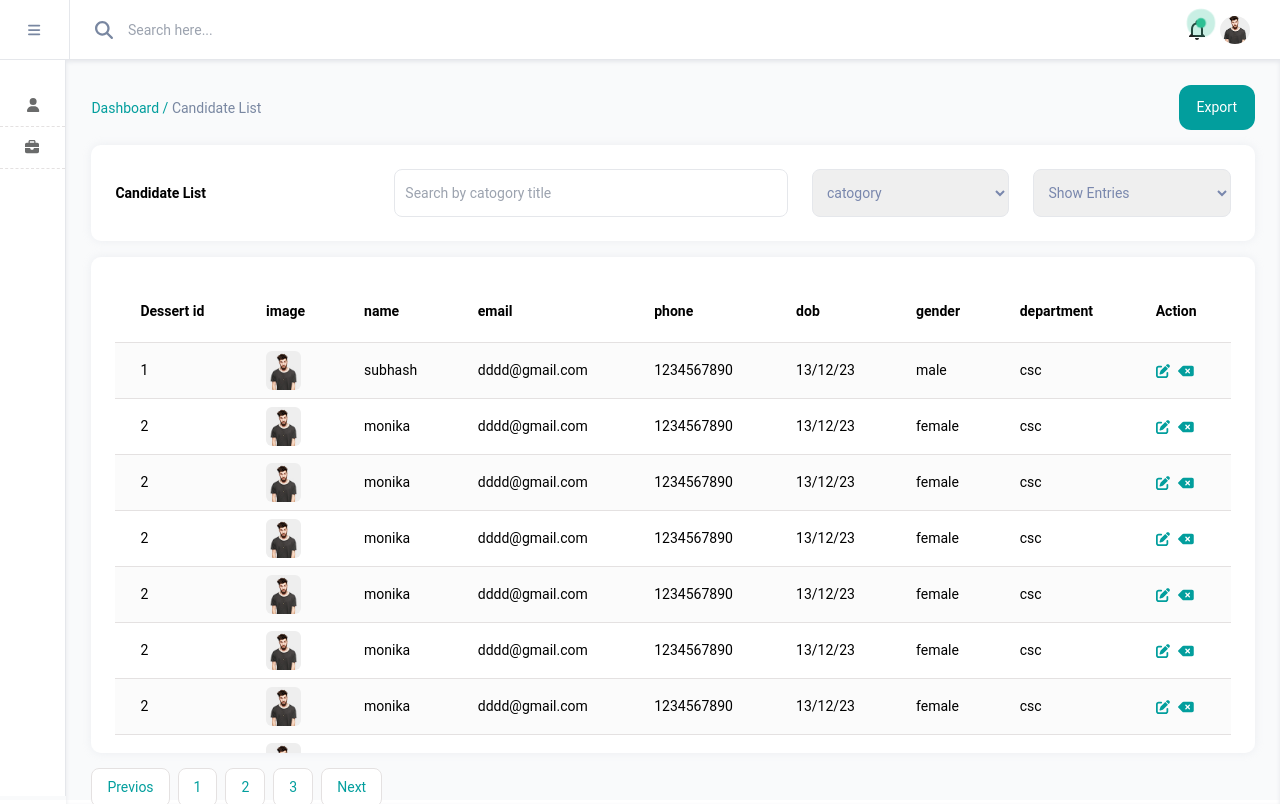
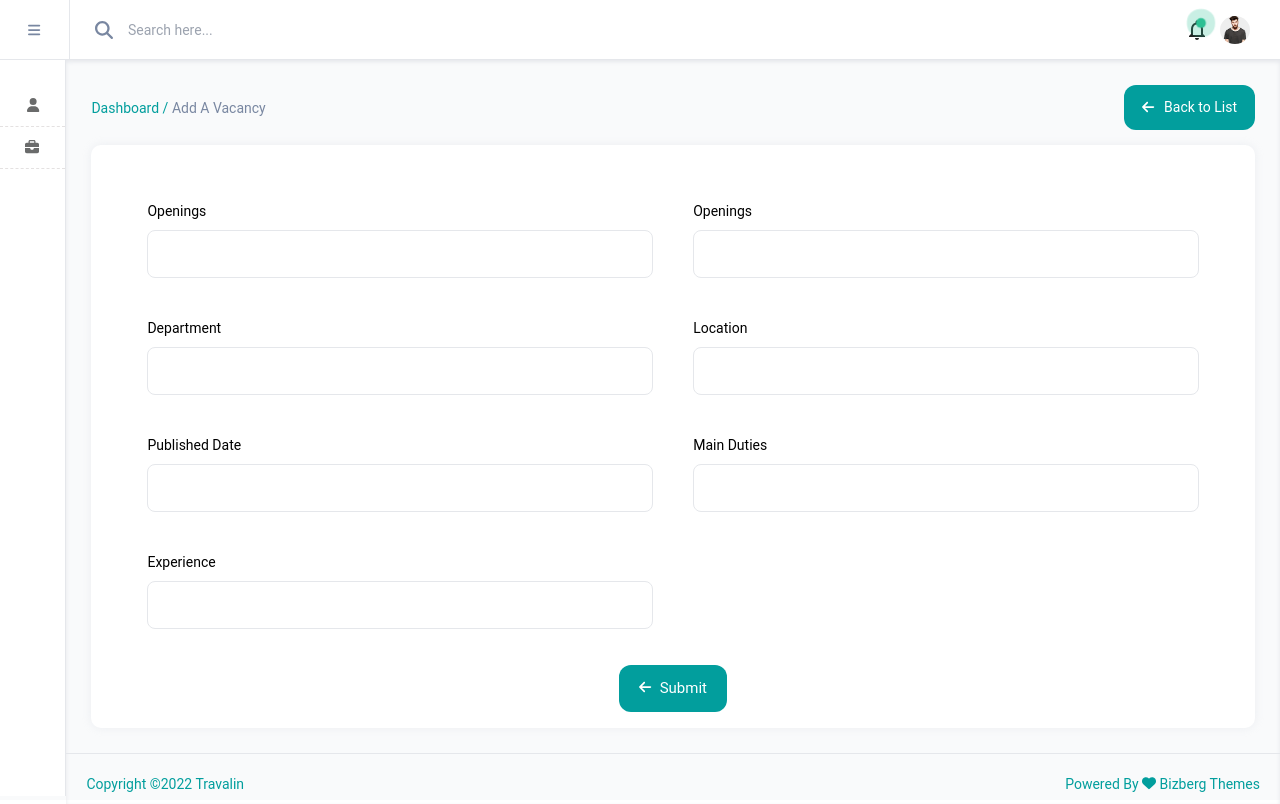
Before and after one commit to subhash-converse/tour-web, a React (Create React App) app: page /addvacancy in a window 1280 px wide. Built offline with nearby package versions, Linux system fonts and the light colour scheme; a web font is replaced by a local one.

Commit message:
candidate,vacancy,add vacancy

```diff
--- a/src/App.css
+++ b/src/App.css
@@ -201,3 +201,8 @@ tr:nth-child(even){
   .anchor-tag:hover{
 color: #0d6efd;;
   }
+  .add-vacancy-form{
+    box-shadow: 0 0 10px 0 rgb(183 192 206/20%);
+    border-radius: 10px;
+    background-color: white;
+  }
--- a/src/Components/addJob.tsx
+++ b/src/Components/addJob.tsx
@@ -1,23 +1,30 @@
 import { faArrowLeft } from '@fortawesome/free-solid-svg-icons'
 import { FontAwesomeIcon } from '@fortawesome/react-fontawesome'
 import React from 'react'
+import { Link } from 'react-router-dom'
+import Vacancylist from './vacancy/vacancyList'
+import Vacancytable from './vacancy/vacancyTable'
 
 const Addjovvacancy = () => {
   return (
     <div className='w-full '>
       {/* button */}
-      <div className='w-full pt-8 flex flex-col items-center md:flex-row md:justify-between'>
-        <div className='text-[#029e9d] text-md'>
-          <span>Dashboard</span> / <span className='text-[rgb(35,35,35)]'>All Candidate List</span>
+      <div className='w-full flex flex-col mb-[15px] items-center md:flex-row md:justify-between'>
+        <div className='text-[#029e9d] text-sm'>
+          <a href='#' className='anchor-tag'>Dashboard</a> / <span className='text-[#7987a1]'>Add A Vacancy</span>
         </div>
-        <div className='mt-7 md:mt-0'>
-        <button className='bg-[#029e9d] text-white px-4 py-3 rounded-xl flex gap-2'><span><FontAwesomeIcon icon={faArrowLeft} /></span><span className='text-[15px]'>Back To List</span></button>
+
+        <div className=''>
+        <button className='Export-button'><Link to="/vacancylist">
+          <span><FontAwesomeIcon icon={faArrowLeft} /></span>
+          <span className='pl-[10px]'><Link to="/vacancylist">Back to List</Link> </span></Link>
+          </button>
         </div>
       </div>
 
       {/* add candidate form */}
-      <div className='bg-white py-4' >
-      <form className='w-full grid grid-cols-1 lg:grid-cols-2 px-6  justify-items-center gap-x-6 gap-y-6  mt-10'>
+      <div className=' py-4 add-vacancy-form' >
+      <form className='w-full grid grid-cols-1 lg:grid-cols-2 px-[3.5rem]  justify-items-center gap-x-10 gap-y-10  mt-10'>
 
       <div className='flex flex-col w-full gap-2'>
           <label htmlFor="candidateid" className=''>Openings</label>
--- a/src/Components/candidate/candidateList.tsx
+++ b/src/Components/candidate/candidateList.tsx
@@ -1,6 +1,5 @@
 import { faPlus } from '@fortawesome/free-solid-svg-icons'
 import { FontAwesomeIcon } from '@fortawesome/react-fontawesome'
-import Candidatelist from './candidateTable'
 import * as React from 'react';
 import Button from '@mui/material/Button';
 import Dialog from '@mui/material/Dialog';
@@ -10,6 +9,8 @@ import DialogContentText from '@mui/material/DialogContentText';
 import DialogTitle from '@mui/material/DialogTitle';
 import Slide from '@mui/material/Slide';
 import { TransitionProps } from '@mui/material/transitions';
+import CandidateTable from './candidateTable';
+import {Link} from 'react-router-dom'
 
 
 const Transition = React.forwardRef(function Transition(
@@ -22,7 +23,7 @@ const Transition = React.forwardRef(function Transition(
 });
 
 
-const Createjobvacancy = () => {
+const Candidatelist = () => {
 
   const [open, setOpen] = React.useState(false);
 
@@ -45,7 +46,7 @@ const Createjobvacancy = () => {
         </div>
 
         <div className=''>
-        <button className='Export-button' onClick={handleClickOpen}>Export</button>
+        <button className='Export-button' onClick={handleClickOpen}><Link to="/vacancylist">Export</Link></button>
         </div>
         {/* <div className='mt-7 md:mt-0'>
         <div>
@@ -109,7 +110,7 @@ const Createjobvacancy = () => {
 
       {/* candidate table */}
       <div className=' shadows max-h-[496px] overflow-scroll p-[24px] bg-white mb-[15px]'>
-        <Candidatelist/>
+        <CandidateTable/>
       </div>
 
       {/* pagenation */}
@@ -127,4 +128,4 @@ const Createjobvacancy = () => {
   )
 }
 
-export default Createjobvacancy
+export default Candidatelist
--- a/src/Components/candidate/candidateTable.tsx
+++ b/src/Components/candidate/candidateTable.tsx
@@ -32,14 +32,14 @@ import img from '../images/1.jpg';
   ];
 
 
-const Candidatelist = () => {
+const CandidateTable = () => {
   return (
 
     <div>
 
       <table className='w-full'>
 
-          <tr className='fi bg-white '>
+          <tr className=' bg-white '>
             <th className=''>Dessert id</th>
             <th >image</th>
             <th >name</th>
@@ -72,4 +72,4 @@ const Candidatelist = () => {
   )
 }
 
-export default Candidatelist
+export default CandidateTable
--- /dev/null
+++ b/src/Components/routing.tsx
@@ -0,0 +1,20 @@
+import React from 'react';
+import { BrowserRouter as Router, Route, Routes } from 'react-router-dom';
+import Candidatelist from './candidate/candidateList';
+import Vacancylist from './vacancy/vacancyList';
+import Addjovvacancy from './addJob';
+
+
+const Routing = () => {
+  return (
+   <Router>
+    <Routes>
+        <Route path='/' element={<Candidatelist/>}/>
+        <Route path='/vacancylist' element={<Vacancylist/>}/>
+        <Route path='/addvacancy' element={<Addjovvacancy/>}/>
+    </Routes>
+   </Router>
+  )
+}
+
+export default Routing
--- a/src/Components/sideNavbar.tsx
+++ b/src/Components/sideNavbar.tsx
@@ -4,32 +4,32 @@ import { FontAwesomeIcon } from '@fortawesome/react-fontawesome';
 import { faBars, faBell, faBriefcase, faHeart, faMagnifyingGlass, faMinus, faUser, faXmark } from '@fortawesome/free-solid-svg-icons';
 import { Avatar } from '@mui/material';
 import "../App.css"
-import PersonOutlineIcon from '@mui/icons-material/PersonOutline';
 import ExpandMoreIcon from '@mui/icons-material/ExpandMore';
 import ExpandLessIcon from '@mui/icons-material/ExpandLess';
-import Allcandidate from './candidate/candidateList';
 import NotificationsNoneIcon from '@mui/icons-material/NotificationsNone';
 import img from '../Components/images/1.jpg';
-import Vacancylist from './vacancy/vacancyList';
-import Addjovvacancy from './addJob';
+import Routing from './routing';
+import {Link} from 'react-router-dom';
+
 
 
 
 const Sidenavbar = () => {
-  const [isListVisible, setIsListVisible] = useState(false);
-  const [isCareerVisible, setIsCareerVisible] = useState(false);
-  const [listButtonColor, setListButtonColor] = useState('black');
+  const [userListVisible, setUserListVisible] = useState(false);
+  const [CareerListVisible, setCareerListVisible] = useState(false);
+  const [userButtonColor, setUserButtonColor] = useState('black');
   const [careerButtonColor, setCareerButtonColor] = useState('black');
   const [navVisible,setNavVisible] =useState(false);
 
-  const toggleListVisibility = () => {
-    setIsListVisible(!isListVisible);
-    setListButtonColor(isListVisible ? 'black' : '#20B2AA');
+  const userToggle = () => {
+    setUserListVisible(!userListVisible);
+    setUserButtonColor(userListVisible ? '#20B2AA' : 'black');
+    console.log(userButtonColor)
   };
 
-  const toggleCareerVisibility = () => {
-    setIsCareerVisible(!isCareerVisible);
-    setCareerButtonColor(isCareerVisible ? 'black' : '#20B2AA');
+  const careerToggle = () => {
+    setCareerListVisible(!CareerListVisible);
+    setCareerButtonColor(CareerListVisible ? '#20B2AA' : 'black');
   };
 
   const navication=()=>{
@@ -86,17 +86,17 @@ const Sidenavbar = () => {
           <div className='menu-bar  fixed pt-[25px] pb-[50px] bg-white flex flex-col h-[92vh] border-r-[1px] border-gray-200 lg:relative lg:inline-block min-w-[240px]  '>
             {/* user management */}
             <div className='px-[25px]'>
-              <button className='flex items-center  py-[10px] w-full  nav-button'  onClick={toggleListVisibility}>
+              <button className='flex items-center  py-[10px] w-full  nav-button' style={{ color: userButtonColor }} onClick={userToggle}>
                 <span className='flex items-center w-full '>
                 <span className=' text-start'><FontAwesomeIcon icon={faUser} className='navbar-icon'/></span>
                   <div className='w-full flex justify-between pl-2'>
                    <span className='navbar-list'>User Management</span>
-                   <span className='text-[#6A6B6B]'>{isListVisible ? <ExpandLessIcon /> : <ExpandMoreIcon />}</span>
+                   <span className='text-[#6A6B6B]'>{userListVisible ? <ExpandLessIcon /> : <ExpandMoreIcon />}</span>
                   </div>
                 </span>
               </button>
 
-               {isListVisible && (
+               {userListVisible && (
                   <ul className='list-type'>
                     <li className='nav-list'>All User Lists</li>
                     <li className='nav-list'>Add User</li>
@@ -104,27 +104,27 @@ const Sidenavbar = () => {
             </div>
             {/* candidate */}
             <div className=' px-[25px]'>
-            <button className='nav-button flex items-center py-[10px] justify-betweenc w-full nav-button' onClick={toggleCareerVisibility} >
+            <button className='nav-button flex items-center py-[10px] justify-betweenc  w-full ' style={{ color: careerButtonColor }} onClick={careerToggle} >
             <span className='flex  items-center w-full'>
               <span className='text-start'><FontAwesomeIcon icon={faBriefcase} className='navbar-icon' /></span>
               <div className='w-full flex justify-between pl-2 '>
                 <span className='navbar-list'>Career Management</span>
-                <span className='text-[#6A6B6B]'>{isCareerVisible ? <ExpandLessIcon /> : <ExpandMoreIcon />}</span>
+                <span className='text-[#6A6B6B]'>{CareerListVisible ? <ExpandLessIcon /> : <ExpandMoreIcon />}</span>
               </div>
             </span>
             </button>
-               {isCareerVisible && (
+               {CareerListVisible && (
                   <ul className='list-type'>
-                      <li className='nav-list' >All Job vacancies</li>
-                      <li className='nav-list'>Add Job Vacancy</li>
-                      <li className='nav-list'>All Candidate List</li>
+                      <li className='nav-list'><Link to="/"> All Candidate List</Link></li>
+                      <li className='nav-list'><Link to="/vacancylist"> All Job vacancies</Link></li>
+                      <li className='nav-list'><Link to="/addvacancy">Add Job Vacancy</Link></li>
                   </ul>)}
             </div>
           </div> :
           <div className='menu-bar pt-[25px] pb-[50px]  hidden fixed bg-white  h-[92vh] border-r-[1px] border-gray-200 md:relative md:inline-block  w-[70px] '>
           {/* user management */}
           <div className=''>
-            <button className='flex  px-[25px] items-center  w-full  nav-button' style={{ color: listButtonColor }} onClick={toggleListVisibility}>
+            <button className='flex  px-[25px] items-center  w-full  nav-button' style={{ color: userButtonColor }} onClick={userToggle}>
 
               <span className='w-full'><FontAwesomeIcon icon={faUser} className='navbar-icon'/></span>
 
@@ -132,19 +132,21 @@ const Sidenavbar = () => {
           </div>
           {/* candidate */}
           <div className=''>
-          <button className='nav-button  px-[25px] flex items-center  justify-between w-full nav-button' onClick={toggleCareerVisibility} >
+          <button className='nav-button  px-[25px] flex items-center  justify-between w-full' style={{ color: careerButtonColor }} onClick={careerToggle} >
 
             <span className='navbar-icon'><FontAwesomeIcon icon={faBriefcase} /></span>
 
           </button>
           </div>
         </div>
+
            )}
 
           {/* table or form content */}
           <div className='shadow-inner flex flex-col  shadow-gray-200 overflow-scroll w-full lg:h-[93vh]  md:justify-between '>
           <div className='p-[25px]'>
-          <Allcandidate/>
+          <Routing/>
+          {/* <Candidatelist/> */}
           {/* <Vacancylist/> */}
           {/* <Addjovvacancy/> */}
           </div>
--- a/src/Components/vacancy/vacancyList-DESKTOP-9QEEAMV.tsx
+++ /dev/null
@@ -1,54 +0,0 @@
-import React from 'react'
-import { faPlus } from '@fortawesome/free-solid-svg-icons'
-import { FontAwesomeIcon } from '@fortawesome/react-fontawesome'
-import Candidatelist from '../candidate/candidateTable'
-import Vacancytable from './vacancyTable'
-
-const Vacancylist = () => {
-  return (
-    <div className=''>
-      {/* title,add candidate button */}
-
-      <div className='w-full pt-8 flex flex-col items-center md:flex-row md:justify-between'>
-        <div className='text-[#029e9d] text-md'>
-          <span>Dashboard</span> / <span className='text-[rgb(35,35,35)]'>All Vacancy List</span>
-        </div>
-        <div className='mt-7 md:mt-0'>
-        <button className='bg-[#029e9d] text-white px-4 py-3 rounded-xl flex gap-2'><span><FontAwesomeIcon icon={faPlus}/></span><span className='text-[15px]'>Add Candidate</span></button>
-        </div>
-      </div>
-
-      {/* input fields */}
-
-      <div className='shadows px-[20px] py-[25px] mt-5 xl:flex lg:items-center lg:justify-between '>
-        <div>
-          <span className='flex justify-center font-medium'>Main Catagory Lists</span>
-        </div>
-
-        <div className='flex flex-col  gap-y-7 mt-3 md:flex-row justify-between lg:mt-0 xl:w-[75%]'>
-        <input type="text" placeholder='Search by catogory title' className='border-[1px] w-[full] border-gray-200  rounded-lg outline-none px-[10px] h-12 md:w-[210px]  xl:w-[350px]'/>
-        <select name="catogory" id="catogory" className='border-[1px] w-full  border-gray-200 rounded-lg outline-none px-[10px] h-12 md:w-[210px]'>
-          <option value="catogory" className='text-[#029e9d]'>catogory</option>
-          <option value="1">1</option>
-          <option value="2">2</option>
-          <option value="3">3</option>
-        </select>
-        <select name="entries" id="enrties" className='border-[1px] border-gray-200 w-full rounded-lg outline-none px-[10px] h-12 md:w-[210px]'>
-          <option value="Show Entries">Show Entries</option>
-          <option value="10">10</option>
-          <option value="20">20</option>
-          <option value="30">30</option>
-        </select>
-        </div>
-      </div>
-
-      {/* candidate table */}
-      <div className='my-[50px] shadows max-h-[375px] overflow-scroll lg:my-[60px]'>
-        <Vacancytable/>
-      </div>
-
-    </div>
-  )
-}
-
-export default Vacancylist
--- a/src/Components/vacancy/vacancyList.tsx
+++ b/src/Components/vacancy/vacancyList.tsx
@@ -1,50 +1,120 @@
-import React from 'react'
-import { faPlus } from '@fortawesome/free-solid-svg-icons'
-import { FontAwesomeIcon } from '@fortawesome/react-fontawesome'
-import Candidatelist from '../candidate/candidateTable'
-import Vacancytable from '../vacancy/vacancyTable'
+
+import * as React from 'react';
+import Slide from '@mui/material/Slide';
+import { TransitionProps } from '@mui/material/transitions';
+import {Link} from 'react-router-dom'
+import Vacancytable from './vacancyTable';
+
+
+const Transition = React.forwardRef(function Transition(
+  props: TransitionProps & {
+    children: React.ReactElement<any, any>;
+  },
+  ref: React.Ref<unknown>,
+) {
+  return <Slide direction="up" ref={ref} {...props} />;
+});
+
 
 const Vacancylist = () => {
+
+  const [open, setOpen] = React.useState(false);
+
+  const handleClickOpen = () => {
+    setOpen(true);
+
+  };
+
+  const handleClose = () => {
+    setOpen(false);
+  };
+
   return (
     <div className=''>
       {/* title,add candidate button */}
 
-      <div className='w-full pt-8 flex flex-col items-center md:flex-row md:justify-between'>
-        <div className='text-[#029e9d] text-md'>
-          <span>Dashboard</span> / <span className='text-[rgb(35,35,35)]'>All Vacancy List</span>
+      <div className='w-full flex flex-col mb-[15px] items-center md:flex-row md:justify-between'>
+        <div className='text-[#029e9d] text-sm'>
+          <a href='#' className='anchor-tag'>Dashboard</a> / <span className='text-[#7987a1]'> Vacancy List</span>
         </div>
-        <div className='mt-7 md:mt-0'>
-        <button className='bg-[#029e9d] text-white px-4 py-3 rounded-xl flex gap-2'><span><FontAwesomeIcon icon={faPlus}/></span><span className='text-[15px]'>Add Candidate</span></button>
+
+        <div className=''>
+        <button className='Export-button' onClick={handleClickOpen}><Link to="/addvacancy">Add A Job</Link></button>
         </div>
+        {/* <div className='mt-7 md:mt-0'>
+        <div>
+        <button className='dialog-button' onClick={handleClickOpen}><FontAwesomeIcon icon={faPlus}/>Candidate list</button>
+
+      <Dialog
+        open={open}
+        TransitionComponent={Transition}
+        keepMounted
+        onClose={handleClose}
+        aria-describedby="alert-dialog-slide-description"
+        className='rounded-2xl'
+      >
+        <DialogTitle>{"Create A Candidate"}</DialogTitle>
+        <DialogContent>
+          <DialogContentText id="alert-dialog-slide-description">
+            <div className='w-full min-w-[150px] md:px-8'>
+            <input type="text" placeholder='id' className='dialoge-input' />
+            <input type="text" placeholder='Name' className='dialoge-input' />
+            <input type="text" placeholder='Email' className='dialoge-input'/>
+            <input type="number" placeholder='Phone' className='dialoge-input'/>
+            <input type="date" placeholder='DOB' className='dialoge-input flex'/>
+            <input type="text" placeholder='Gender' className='dialoge-input'/>
+            <input type="text" placeholder='Department' className='dialoge-input'/>
+            <input type="file" placeholder='photo' className='dialoge-input text-sm'/>
+            </div>
+
+          </DialogContentText>
+        </DialogContent>
+        <DialogActions>
+        <Button className='dialog-button' onClick={handleClickOpen}>
+      Submit</Button>        </DialogActions>
+      </Dialog>
+    </div>
+        </div> */}
       </div>
 
       {/* input fields */}
 
-      <div className='shadows px-[20px] py-[25px] mt-5 xl:flex lg:items-center lg:justify-between '>
-        <div>
-          <span className='flex justify-center font-medium'>Main Catagory Lists</span>
+      <div className='shadows  p-[24px] mb-4  xl:flex lg:items-center lg:justify-between bg-white'>
+        <div className=' px -[12px]'>
+          <span className='flex justify-center font-bold'>Vacancy List</span>
         </div>
 
-        <div className='flex flex-col  gap-y-7 mt-3 md:flex-row justify-between lg:mt-0 xl:w-[75%]'>
-        <input type="text" placeholder='Search by catogory title' className='border-[1px] w-[full] border-gray-200  rounded-lg outline-none px-[10px] h-12 md:w-[210px]  xl:w-[350px]'/>
-        <select name="catogory" id="catogory" className='border-[1px] w-full  border-gray-200 rounded-lg outline-none px-[10px] h-12 md:w-[210px]'>
-          <option value="catogory" className='text-[#029e9d]'>catogory</option>
-          <option value="1">1</option>
-          <option value="2">2</option>
-          <option value="3">3</option>
+        <div className='flex flex-col  gap-y-7 mt-3 md:flex-row gap-x-6 lg:mt-0 xl:w-[75%]'>
+        <input type="text" placeholder='Search by catogory title' className='border-[1px] w-[full] border-gray-200  rounded-lg outline-none px-[10px] h-12 md:w-[210px]  xl:w-[50%]'/>
+        <select name="catogory" id="catogory" className='border-[1px] w-full  border-gray-200 rounded-lg outline-none px-[10px] h-12 md:w-[25%] text-[#7987AD]'>
+          <option value="catogory">catogory</option>
+          <option value="1" className='drop-option'>1</option>
+          <option value="2" className='drop-option'>2</option>
+          <option value="3" className='drop-option'>3</option>
         </select>
-        <select name="entries" id="enrties" className='border-[1px] border-gray-200 w-full rounded-lg outline-none px-[10px] h-12 md:w-[210px]'>
+        <select name="entries" id="enrties" className='border-[1px] border-gray-200 w-full rounded-lg outline-none px-[10px] h-12 md:w-[25%] text-[#7987AD]'>
           <option value="Show Entries">Show Entries</option>
-          <option value="10">10</option>
-          <option value="20">20</option>
-          <option value="30">30</option>
+          <option value="10" className='drop-option'>10</option>
+          <option value="20" className='drop-option'>20</option>
+          <option value="30" className='drop-option'>30</option>
         </select>
         </div>
       </div>
 
       {/* candidate table */}
-      <div className='my-[50px] shadows max-h-[375px] overflow-scroll lg:my-[60px]'>
+      <div className=' shadows max-h-[496px] overflow-scroll p-[24px] bg-white mb-[15px]'>
         <Vacancytable/>
+      </div>
+
+      {/* pagenation */}
+      <div className='w-full'>
+        <div  className='flex gap-2 justify-center lg:justify-start'>
+        <button className='Navication-button' onClick={handleClickOpen}>Previos</button>
+        <button className='Navication-button' onClick={handleClickOpen}>1</button>
+        <button className='Navication-button' onClick={handleClickOpen}>2</button>
+        <button className='Navication-button' onClick={handleClickOpen}>3</button>
+        <button className='Navication-button' onClick={handleClickOpen}>Next</button>
+        </div>
       </div>
 
     </div>
--- a/src/Components/vacancy/vacancyTable.tsx
+++ b/src/Components/vacancy/vacancyTable.tsx
@@ -1,7 +1,5 @@
 import { faDeleteLeft, faPenToSquare } from '@fortawesome/free-solid-svg-icons';
 import { FontAwesomeIcon } from '@fortawesome/react-fontawesome';
-import Table from '@mui/material/Table';
-import TableContainer from '@mui/material/TableContainer';
 
 
 function createData(
@@ -34,10 +32,10 @@ function createData(
 
 const Vacancytable = () => {
   return (
-    <TableContainer className='h-scree' >
-      <Table className='table'>
+    <div className=''>
+      <table className='w-full'>
 
-          <tr className='sticky top-0'>
+          <tr className=' bg-white'>
             <th className=''> Id</th>
             <th >Openings</th>
             <th >Department</th>
@@ -45,7 +43,6 @@ const Vacancytable = () => {
             <th >Location</th>
             <th >Mainduties</th>
             <th >Experience</th>
-            <th >department</th>
             <th>Action</th>
           </tr>
 
@@ -60,12 +57,12 @@ const Vacancytable = () => {
               <td  className=''>{row.dob}</td>
               <td >{row.gender}</td>
               <td >{row.openings}</td>
-              <td ><span className='flex gap-2 text-[#029e9d] justify-center'><FontAwesomeIcon icon={faPenToSquare}/><FontAwesomeIcon icon={faDeleteLeft} /></span></td>
+              <td ><span className='flex gap-2 text-[#029e9d] justify-start'><FontAwesomeIcon icon={faPenToSquare}/><FontAwesomeIcon icon={faDeleteLeft} /></span></td>
             </tr>
           ))}
 
-      </Table>
-    </TableContainer>
+      </table>
+    </div>
   )
 }
 
--- a/src/index.tsx
+++ b/src/index.tsx
@@ -3,6 +3,7 @@ import ReactDOM from 'react-dom/client';
 import './index.css';
 import App from './App';
 import reportWebVitals from './reportWebVitals';
+import Routing from './Components/routing';
 
 
 const root = ReactDOM.createRoot(
@@ -10,7 +11,7 @@ const root = ReactDOM.createRoot(
 );
 root.render(
   <React.StrictMode>
-    <App />
+    <App/>
   </React.StrictMode>
 );
 
```
